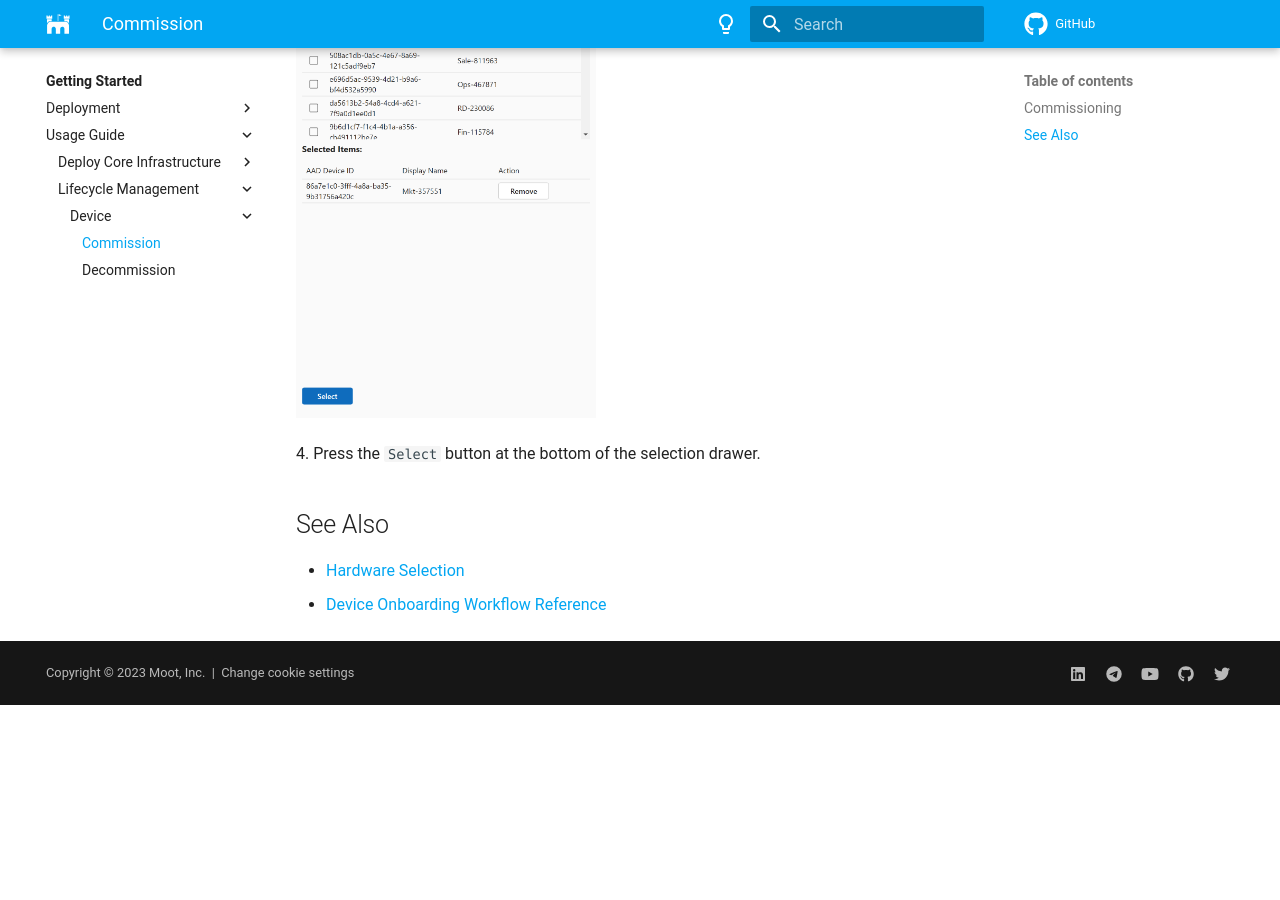
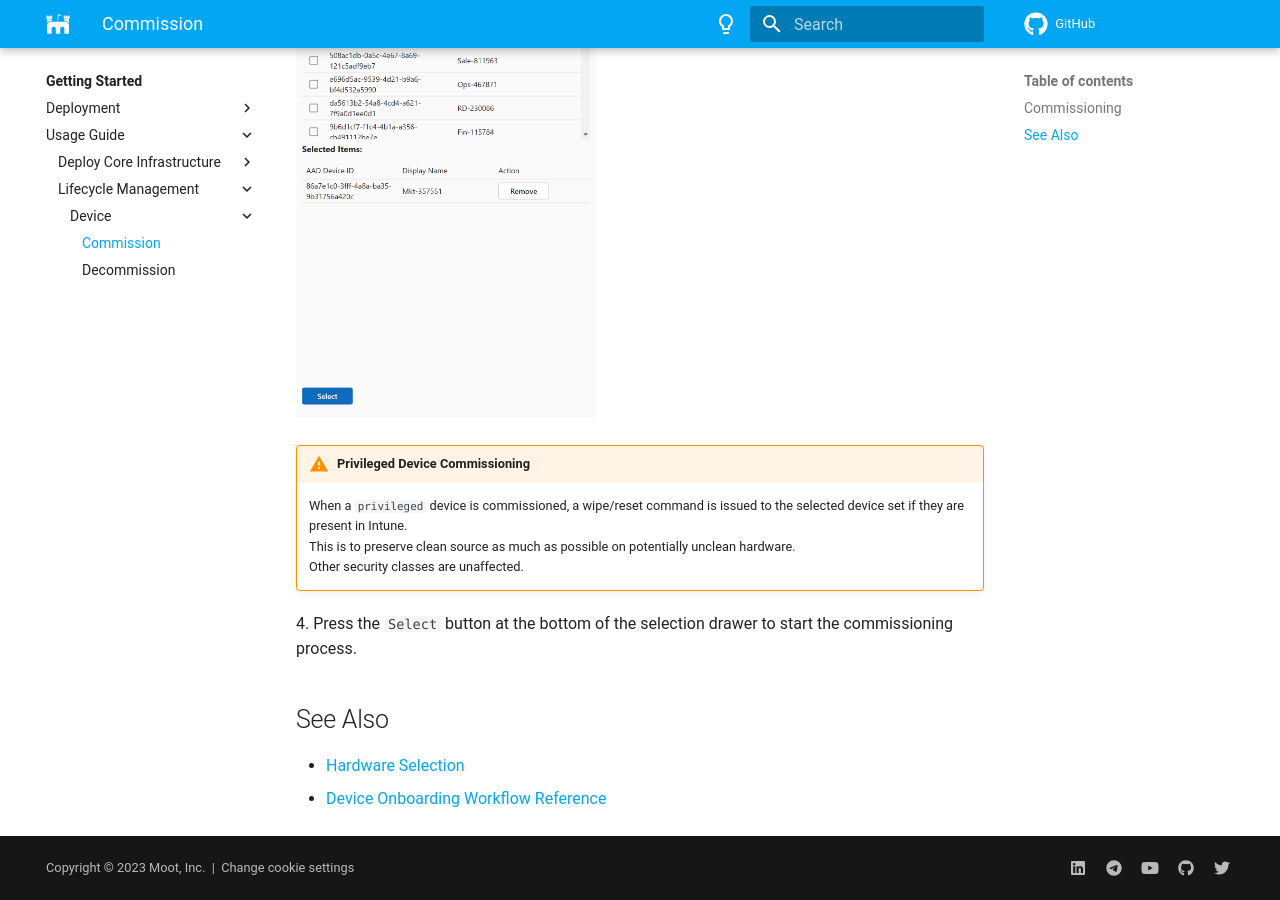
Before and after one commit to Software-Hardware-Integration-Lab/Documentation, an MkDocs documentation site: the page built from docs/Getting-Started/Usage-Guide/Lifecycle-Management/Device/Commission.md, in a window 1280 px wide and 900 px high, scrolled down 863 px. Built offline with MkDocs 1.6.1 and Material for MkDocs 9.7.7, drawn with Linux system fonts in a browser that asks for light colours; comment, search, counter and statistics services are not loaded; before the commit the page ends 1568 px from its top, so only the background shows below that.

Commit message:
Add Warning Note
Add a warning note to the device commission guide.

```diff
--- a/docs/Getting-Started/Usage-Guide/Lifecycle-Management/Device/Commission.md
+++ b/docs/Getting-Started/Usage-Guide/Lifecycle-Management/Device/Commission.md
@@ -24,7 +24,12 @@ This guide will walk the security admin through the process of commissioning new
 ![Screenshot of the unmanaged devices picker with a single device selected.](/assets/Images/Screenshots/Select-Unmanaged-Device-Light.png#only-light){ loading=lazy width="300" }
 ![Screenshot of the unmanaged devices picker with a single device selected.](/assets/Images/Screenshots/Select-Unmanaged-Device-Dark.png#only-dark){ loading=lazy width="300" }
 
-4\. Press the `Select` button at the bottom of the selection drawer.
+!!! warning "Privileged Device Commissioning"
+    When a `privileged` device is commissioned, a wipe/reset command is issued to the selected device set if they are present in Intune.
+    This is to preserve clean source as much as possible on potentially unclean hardware.
+    Other security classes are unaffected.
+
+4\. Press the `Select` button at the bottom of the selection drawer to start the commissioning process.
 
 ## See Also
 
```
